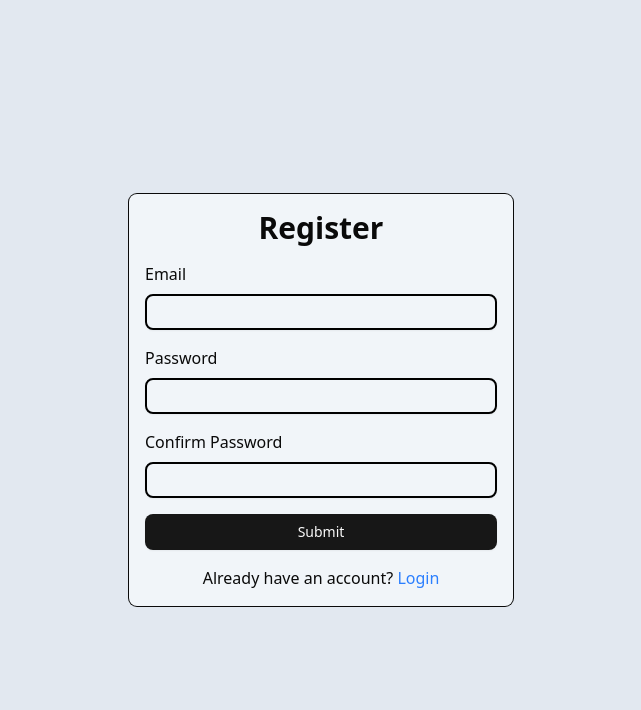
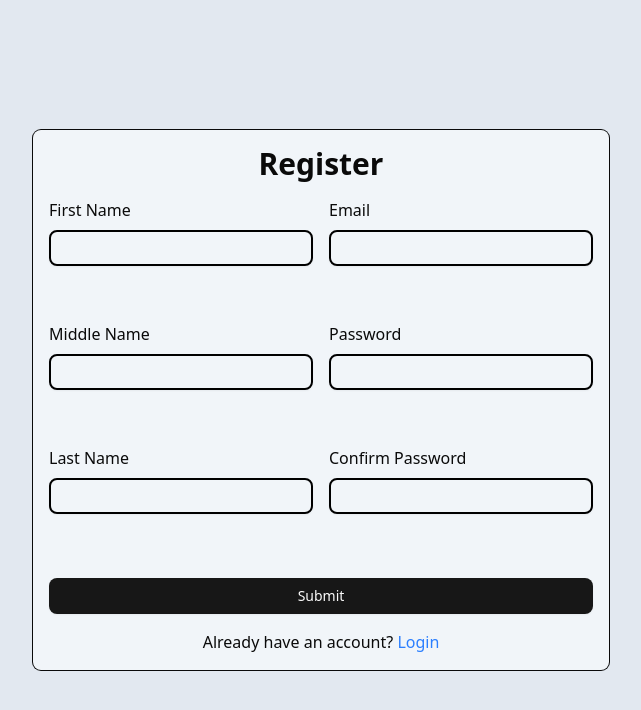
Before and after one commit to ZenithSUS/document-tracker-system, a React (Vite) app: page /register in a window 1280 px wide. Shown: the top 710 px of the page, without its empty margins (319-960 px from the left). Built offline with nearby package versions, Linux system fonts and the light colour scheme; no server answers.

Commit message:
feat: integrate Appwrite for user authentication and management

```diff
--- a/package.json
+++ b/package.json
@@ -17,12 +17,14 @@
     "@radix-ui/react-slot": "^1.1.2",
     "@radix-ui/react-tooltip": "^1.1.8",
     "@tailwindcss/vite": "^4.0.12",
+    "appwrite": "^14.0.1",
     "axios": "^1.8.2",
     "class-variance-authority": "^0.7.1",
     "clsx": "^2.1.1",
     "lucide-react": "^0.479.0",
     "next-themes": "^0.4.4",
     "path": "^0.12.7",
+    "qs": "^6.14.0",
     "react": "^19.0.0",
     "react-dom": "^19.0.0",
     "react-hook-form": "^7.54.2",
@@ -38,6 +40,7 @@
   "devDependencies": {
     "@eslint/js": "^9.21.0",
     "@types/node": "^22.13.9",
+    "@types/qs": "^6.9.18",
     "@types/react": "^19.0.10",
     "@types/react-dom": "^19.0.4",
     "@vitejs/plugin-react": "^4.3.4",
--- /dev/null
+++ b/src/actions/users.ts
@@ -0,0 +1,21 @@
+import axios from "axios";
+import qs from "qs";
+import { User } from "@/lib/types";
+
+const axiosClient = axios.create({
+  baseURL: import.meta.env.VITE_API_URL,
+  timeout: 10000,
+});
+
+export const fetchUsers = async () => {
+  return await axiosClient.get("/users");
+};
+
+export const fetchUser = async (id: string) => {
+  return await axiosClient.get(`/users/${id}`);
+};
+
+export const createUser = async (data: User) => {
+  const urlEncodedData = qs.stringify(data);
+  return await axiosClient.post("/users", urlEncodedData);
+};
--- a/src/components/elements/login-form.tsx
+++ b/src/components/elements/login-form.tsx
@@ -6,10 +6,12 @@ import { z } from "zod";
 import { zodResolver } from "@hookform/resolvers/zod";
 import { toast } from "react-toastify";
 import { useNavigate } from "react-router-dom";
+import { account } from "@/lib/appwrite";
+import { Error } from "@/lib/types";
 
 const formSchema = z.object({
-  email: z.string().email(),
-  password: z.string().min(6),
+  email: z.string(),
+  password: z.string(),
 });
 
 type FormData = z.infer<typeof formSchema>;
@@ -21,9 +23,17 @@ export function LoginForm() {
     resolver: zodResolver(formSchema),
   });
 
-  function onSubmit(data: FormData) {
-    toast.success("Submitted");
-    console.log(data);
+  async function onSubmit(data: FormData) {
+    try {
+      await account.createEmailPasswordSession(data.email, data.password);
+      toast.success("Logged in successfully");
+      console.log(account.get());
+      navigate("/");
+    } catch (error: unknown) {
+      const err = error as Error;
+      console.log(err.response);
+      toast.error(err.response.data.error.auth_error);
+    }
   }
 
   return (
@@ -42,7 +52,10 @@ export function LoginForm() {
           <Input id="password" type="password" {...form.register("password")} />
         </div>
       </div>
-      <Button type="submit" className=" dark:bg-blue-600 text-white">
+      <Button
+        type="submit"
+        className=" dark:bg-blue-600 text-white cursor-pointer hover:dark:bg-blue-700"
+      >
         Submit
       </Button>
       <p className="text-center">
--- a/src/components/elements/register-form.tsx
+++ b/src/components/elements/register-form.tsx
@@ -6,24 +6,21 @@ import { z } from "zod";
 import { zodResolver } from "@hookform/resolvers/zod";
 import { toast } from "react-toastify";
 import { useNavigate } from "react-router-dom";
+import { account, ID } from "@/lib/appwrite";
+import { createUser } from "@/actions/users";
 
 const formSchema = z
   .object({
     email: z.string().email(),
-    password: z.string().min(6),
-    confirmPassword: z.string().min(6),
-  })
-  .refine((data) => data.confirmPassword.length === 0, {
-    message: "Please confirm your password",
-    path: ["confirmPassword"],
+    password: z.string().min(6, "Password must be at least 6 characters"),
+    confirmPassword: z.string().min(1, "Confirm password is required"),
+    firstName: z.string().min(1, "First name is required"),
+    middleName: z.string().optional(),
+    lastName: z.string().min(1, "Last name is required"),
   })
   .refine((data) => data.password === data.confirmPassword, {
     message: "Passwords don't match",
     path: ["confirmPassword"],
-  })
-  .refine((data) => data.password.length >= 6, {
-    message: "Password must be at least 6 characters",
-    path: ["password"],
   });
 
 type FormData = z.infer<typeof formSchema>;
@@ -37,38 +34,103 @@ export function RegisterForm() {
       email: "",
       password: "",
       confirmPassword: "",
+      firstName: "",
+      middleName: "",
+      lastName: "",
     },
   });
 
-  function onSubmit(data: FormData) {
-    toast.success("Submitted");
-    console.log(data);
+  async function onSubmit(data: FormData) {
+    try {
+      const fullname = `${data.firstName} ${
+        data.middleName ? data.middleName + " " : ""
+      }${data.lastName}`;
+
+      const response = await account.create(
+        ID.unique(),
+        data.email,
+        data.password,
+        fullname
+      );
+
+      await createUser({
+        ...data,
+        id: response.$id,
+      });
+
+      toast.success("Registered successfully");
+      navigate("/login");
+    } catch (error) {
+      toast.error("Something went wrong");
+      console.log(error);
+    }
   }
 
   return (
     <form
       onSubmit={form.handleSubmit(onSubmit)}
-      className="flex flex-col gap-4 bg-slate-100 dark:bg-zinc-800 p-4 rounded-md w-96 ring-1 dark:ring dark:ring-white"
+      className="flex flex-col gap-4 bg-slate-100 dark:bg-zinc-800 p-4 rounded-md w-xl max-h-screen ring-1 dark:ring dark:ring-white"
     >
       <h1 className="text-3xl font-bold text-center">Register</h1>
-      <div className="grid gap-4">
+      <div className="grid gap-4 grid-cols-2">
+        <div className="grid gap-2">
+          <Label htmlFor="firstName">First Name</Label>
+          <Input id="firstName" {...form.register("firstName")} />
+          {form.formState.errors.firstName ? (
+            <span className="text-red-500 h-10">
+              {form.formState.errors.firstName.message}
+            </span>
+          ) : (
+            <span className="h-10"></span>
+          )}
+
+          <Label htmlFor="middleName">Middle Name</Label>
+          <Input id="middleName" {...form.register("middleName")} />
+          {form.formState.errors.middleName ? (
+            <span className="text-red-500 h-10">
+              {form.formState.errors.middleName.message}
+            </span>
+          ) : (
+            <span className="h-10"></span>
+          )}
+
+          <Label htmlFor="lastName">Last Name</Label>
+          <Input id="lastName" {...form.register("lastName")} />
+          {form.formState.errors.lastName ? (
+            <span className="text-red-500 h-10">
+              {form.formState.errors.lastName.message}
+            </span>
+          ) : (
+            <span className="h-10"></span>
+          )}
+        </div>
+
+        <div className="grid gap-2">
           <div className="grid gap-2">
             <Label htmlFor="email">Email</Label>
             <Input id="email" type="email" {...form.register("email")} />
             {form.formState.errors.email ? (
-            <span className="text-red-500">
+              <span className="text-red-500 h-10">
                 {form.formState.errors.email.message}
               </span>
-          ) : null}
+            ) : (
+              <span className="h-10"></span>
+            )}
           </div>
           <div className="grid gap-2">
             <Label htmlFor="password">Password</Label>
-          <Input id="password" type="password" {...form.register("password")} />
+            <Input
+              id="password"
+              type="password"
+              {...form.register("password")}
+            />
             {form.formState.errors.password ? (
-            <span className="text-red-500">
+              <span className="text-red-500 h-10">
                 {form.formState.errors.password.message}
               </span>
-          ) : null}
+            ) : (
+              <span className="h-10"></span>
+            )}
           </div>
           <div className="grid gap-2">
             <Label htmlFor="confirmPassword">Confirm Password</Label>
@@ -78,10 +140,13 @@ export function RegisterForm() {
               {...form.register("confirmPassword")}
             />
             {form.formState.errors.confirmPassword ? (
-            <p className="text-red-500">
+              <p className="text-red-500 h-10">
                 {form.formState.errors.confirmPassword.message}
               </p>
-          ) : null}
+            ) : (
+              <span className="h-10"></span>
+            )}
+          </div>
         </div>
       </div>
       <Button
--- /dev/null
+++ b/src/lib/appwrite.ts
@@ -0,0 +1,10 @@
+import { Client, Account } from "appwrite";
+
+export const client = new Client();
+
+client
+  .setEndpoint("https://cloud.appwrite.io/v1")
+  .setProject(import.meta.env.VITE_PROJECT_ID);
+
+export const account = new Account(client);
+export { ID } from "appwrite";
--- /dev/null
+++ b/src/lib/types.ts
@@ -0,0 +1,21 @@
+export type User = {
+  id?: string;
+  email?: string;
+  firstName?: string;
+  middleName?: string;
+  lastName?: string;
+};
+
+export type Error = {
+  response: {
+    data: {
+      status: number;
+      message: string;
+      error: {
+        auth_error: string;
+      };
+    };
+  };
+  message: string;
+  request: string;
+};
```
Also changed, not shown: 2 other files (tests, documents, lock files or other folders). Lines whose indentation alone changed are shown as unchanged.
